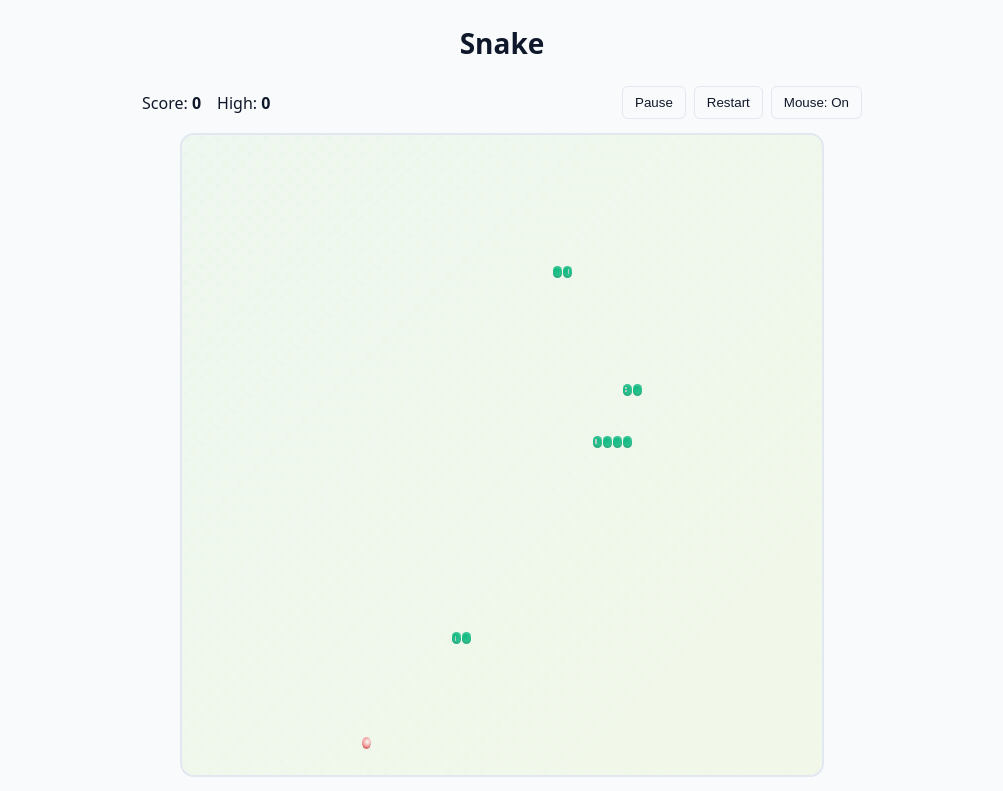
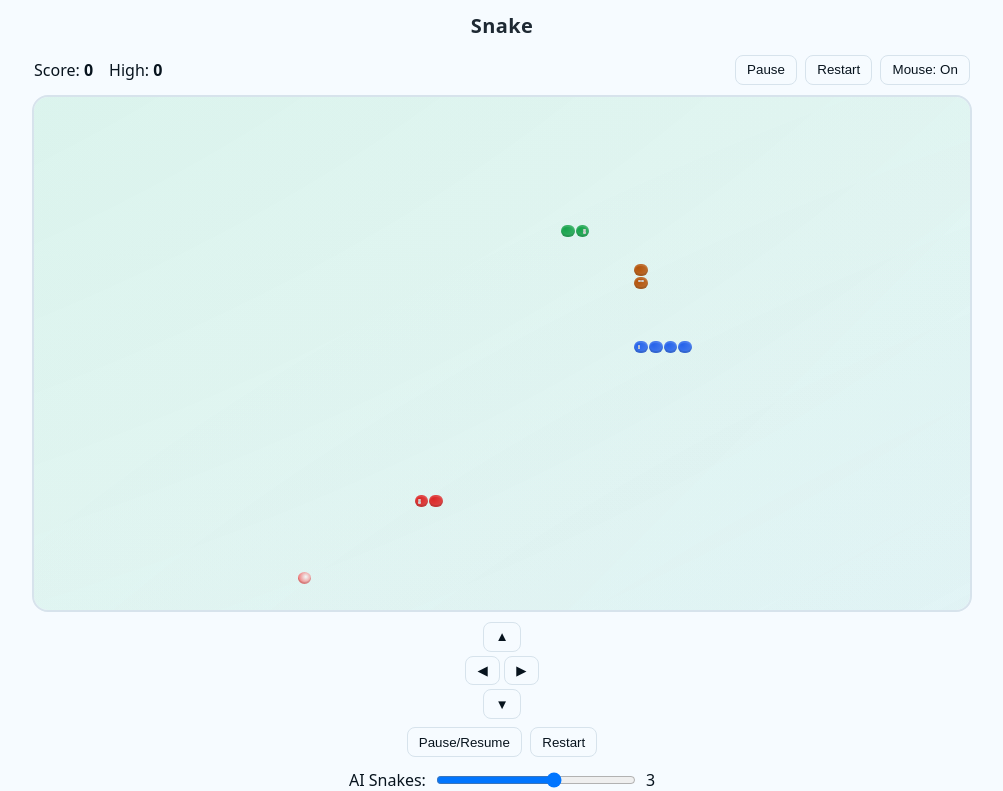
Before and after one commit to Abhishek-0005/Abhishek-0005, a React (Vite) app in the folder snake-game/: page / in a window 1280 px wide. Shown: the top 791 px of the page, without its empty margins (138-1141 px from the left). Built offline with nearby package versions, Linux system fonts and the light colour scheme.

Commit message:
feat(snake): fullscreen layout + animated nature gradient; distinct AI colors; polish visuals

```diff
--- a/snake-game/src/styles.css
+++ b/snake-game/src/styles.css
@@ -1,26 +1,30 @@
 :root {
-  --bg: #f8fafc;
-  --fg: #0f172a;
-  --grid: #e2e8f0;
+  --bg: #0a0f14;
+  --fg: #e5f0ff;
+  --grid: #1a2a36;
   --snake: #10b981;
+  --snake-player: #22c55e;
+  --snake-ai-0: #60a5fa;
+  --snake-ai-1: #f59e0b;
+  --snake-ai-2: #ef4444;
+  --snake-ai-3: #a78bfa;
+  --snake-ai-4: #14b8a6;
   --snake-shade: color-mix(in srgb, var(--snake) 80%, #0000);
   --food: #ef4444;
   --accent: #3b82f6;
-  --board-bg1: #e8f5e9; /* light grass tint */
-  --board-bg2: #f1f8e9; /* lighter tint */
 }
 
-@media (prefers-color-scheme: dark) {
+@media (prefers-color-scheme: light) {
   :root {
-    --bg: #0b1020;
-    --fg: #e5e7eb;
-    --grid: #1f2937;
-    --snake: #22c55e;
-    --snake-shade: color-mix(in srgb, var(--snake) 80%, #0000);
-    --food: #f87171;
-    --accent: #60a5fa;
-    --board-bg1: #0f1a10;
-    --board-bg2: #0c170d;
+    --bg: #f6fbff;
+    --fg: #07131d;
+    --grid: #d7e3ec;
+    --snake-player: #16a34a;
+    --snake-ai-0: #2563eb;
+    --snake-ai-1: #b45309;
+    --snake-ai-2: #dc2626;
+    --snake-ai-3: #7c3aed;
+    --snake-ai-4: #0d9488;
   }
 }
 
@@ -28,48 +32,55 @@
 html, body, #root { height: 100%; }
 body { margin: 0; font-family: system-ui, -apple-system, Segoe UI, Roboto, Ubuntu, Cantarell, Noto Sans, Helvetica, Arial, "Apple Color Emoji", "Segoe UI Emoji"; background: var(--bg); color: var(--fg); }
 
-.app { min-height: 100%; display: flex; flex-direction: column; align-items: center; gap: 1rem; padding: 1rem; }
-.header { width: 100%; max-width: 720px; display: flex; justify-content: center; align-items: center; }
-.header h1 { margin: 0.5rem 0; font-size: 1.75rem; }
+.app { min-height: 100%; display: flex; flex-direction: column; align-items: stretch; }
+.header { width: 100%; display: flex; justify-content: center; align-items: center; padding: 0.5rem 1rem; }
+.header h1 { margin: 0.25rem 0; font-size: 1.25rem; letter-spacing: 0.02em; opacity: 0.9; }
 
-.main { width: 100%; max-width: 720px; display: grid; gap: 1rem; grid-template-rows: auto 1fr auto; }
+.main { width: 100%; max-width: 960px; margin: 0 auto; display: grid; gap: 0.5rem; grid-template-rows: auto 1fr auto auto; padding: 0 0.75rem 0.75rem; }
 
-.scoreboard { display: flex; justify-content: space-between; align-items: center; gap: 0.5rem; }
+/* Fullscreen behavior */
+.fullscreen { min-height: 100vh; }
+.fullscreen-main { height: calc(100vh - 3rem); display: grid; grid-template-rows: auto 1fr auto auto; }
+
+.scoreboard { display: flex; justify-content: space-between; align-items: center; gap: 0.5rem; padding: 0.25rem 0; }
 .scores { display: flex; gap: 1rem; }
 .score-actions { display: flex; gap: 0.5rem; flex-wrap: wrap; }
 
-/* Enhanced board background: subtle grass-like with crisp grid lines via actual grid gap */
+/* Nature-themed animated gradient background for the board container */
 .board {
-  aspect-ratio: 1/1;
   width: 100%;
-  max-width: 640px;
+  height: 100%;
   margin: 0 auto;
   display: grid;
   gap: 1px;
   background:
-    linear-gradient(135deg, color-mix(in srgb, var(--board-bg1) 60%, transparent), var(--board-bg2)) padding-box,
-    radial-gradient(circle at 25% 25%, color-mix(in srgb, var(--board-bg2) 85%, transparent) 25%, #0000 26%) 8px 8px / 16px 16px,
-    radial-gradient(circle at 75% 75%, color-mix(in srgb, var(--board-bg1) 65%, transparent) 20%, #0000 21%) 8px 8px / 16px 16px;
-  border-radius: 12px;
+    radial-gradient(120% 120% at 0% 0%, rgba(34,197,94,0.12), transparent 70%),
+    radial-gradient(120% 120% at 100% 100%, rgba(59,130,246,0.10), transparent 70%),
+    linear-gradient(135deg, rgba(16,185,129,0.08), rgba(34,197,94,0.06));
+  background-size: 400% 400%;
+  animation: natureShift 24s ease-in-out infinite;
+  border-radius: 14px;
   overflow: hidden;
   outline: 2px solid var(--grid);
   user-select: none;
   -webkit-user-select: none;
-  touch-action: none; /* avoids unwanted gestures on touchpads */
+  touch-action: none;
 }
+@keyframes natureShift { 0% { background-position: 0% 0%; } 50% { background-position: 100% 100%; } 100% { background-position: 0% 0%; } }
+
 .cell { background: #0000; }
 
 /* Snake visuals: rounded with subtle shading */
-.cell-snake {
-  background: radial-gradient(circle at 30% 30%, var(--snake), var(--snake-shade));
-  border-radius: 8px;
-  box-shadow: inset 0 -2px 0 0 color-mix(in srgb, #000 10%, #0000), inset 0 2px 0 0 color-mix(in srgb, #fff 10%, #0000);
-}
-.cell-snake--head {
-  position: relative;
-  border-radius: 10px;
-}
-/* simple eyes using pseudo-elements via utility classes on head direction */
+.cell-snake { border-radius: 9px; box-shadow: inset 0 -2px 0 0 color-mix(in srgb, #000 12%, #0000), inset 0 2px 0 0 color-mix(in srgb, #fff 10%, #0000); }
+.cell-snake--player { background: radial-gradient(circle at 30% 30%, var(--snake-player), color-mix(in srgb, var(--snake-player) 80%, #0000)); }
+.cell-snake--ai { background: radial-gradient(circle at 30% 30%, var(--snake-ai-0), color-mix(in srgb, var(--snake-ai-0) 80%, #0000)); }
+.cell-snake--ai-0 { background: radial-gradient(circle at 30% 30%, var(--snake-ai-0), color-mix(in srgb, var(--snake-ai-0) 80%, #0000)); }
+.cell-snake--ai-1 { background: radial-gradient(circle at 30% 30%, var(--snake-ai-1), color-mix(in srgb, var(--snake-ai-1) 80%, #0000)); }
+.cell-snake--ai-2 { background: radial-gradient(circle at 30% 30%, var(--snake-ai-2), color-mix(in srgb, var(--snake-ai-2) 80%, #0000)); }
+.cell-snake--ai-3 { background: radial-gradient(circle at 30% 30%, var(--snake-ai-3), color-mix(in srgb, var(--snake-ai-3) 80%, #0000)); }
+.cell-snake--ai-4 { background: radial-gradient(circle at 30% 30%, var(--snake-ai-4), color-mix(in srgb, var(--snake-ai-4) 80%, #0000)); }
+
+.cell-snake--head { position: relative; border-radius: 11px; }
 .cell-snake--head.head--right::before,
 .cell-snake--head.head--right::after,
 .cell-snake--head.head--left::before,
@@ -99,18 +110,21 @@ body { margin: 0; font-family: system-ui, -apple-system, Segoe UI, Roboto, Ubunt
 
 .board--gameover { filter: grayscale(0.4) brightness(0.9); }
 
-.controls { display: grid; gap: 0.75rem; justify-items: center; }
+.controls { display: grid; gap: 0.5rem; justify-items: center; align-items: center; padding-top: 0.25rem; }
 .dpad { display: grid; grid-template-rows: auto auto auto; gap: 0.25rem; align-items: center; justify-items: center; }
 .hrow { display: grid; grid-template-columns: auto auto; gap: 0.25rem; }
 .actions { display: flex; gap: 0.5rem; }
 
-.btn { background: transparent; color: var(--fg); border: 1px solid var(--grid); padding: 0.5rem 0.75rem; border-radius: 6px; cursor: pointer; }
+.ai-controls { display: flex; align-items: center; gap: 0.5rem; justify-content: center; padding-top: 0.25rem; }
+.ai-controls input[type="range"] { width: 200px; }
+
+.btn { background: transparent; color: var(--fg); border: 1px solid var(--grid); padding: 0.4rem 0.7rem; border-radius: 8px; cursor: pointer; }
 .btn:hover, .btn:focus { outline: none; border-color: var(--accent); box-shadow: 0 0 0 2px color-mix(in srgb, var(--accent) 30%, transparent); }
 .btn:active { transform: translateY(1px); }
 
 .overlay { position: fixed; inset: 0; background: color-mix(in srgb, var(--bg) 60%, transparent); display: grid; place-items: center; }
-.overlay-card { background: var(--bg); color: var(--fg); border: 1px solid var(--grid); border-radius: 12px; padding: 1rem 1.25rem; box-shadow: 0 10px 30px rgba(0,0,0,0.2); text-align: center; }
+.overlay-card { background: var(--bg); color: var(--fg); border: 1px solid var(--grid); border-radius: 12px; padding: 1rem 1.25rem; box-shadow: 0 10px 30px rgba(0,0,0,0.3); text-align: center; }
 
-@media (max-width: 480px) {
-  .header h1 { font-size: 1.4rem; }
+@media (max-width: 600px) {
+  .header h1 { font-size: 1.1rem; }
 }
```
